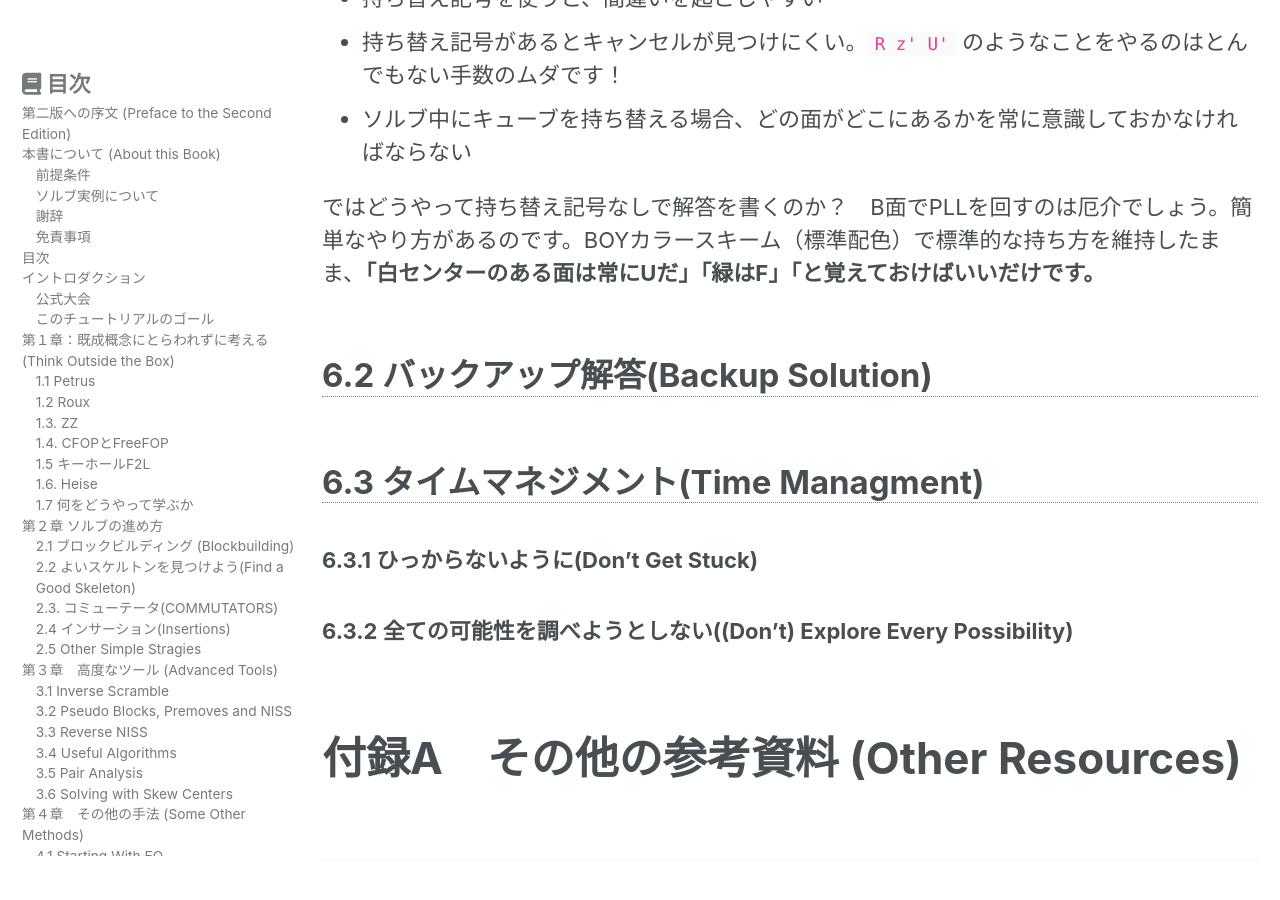
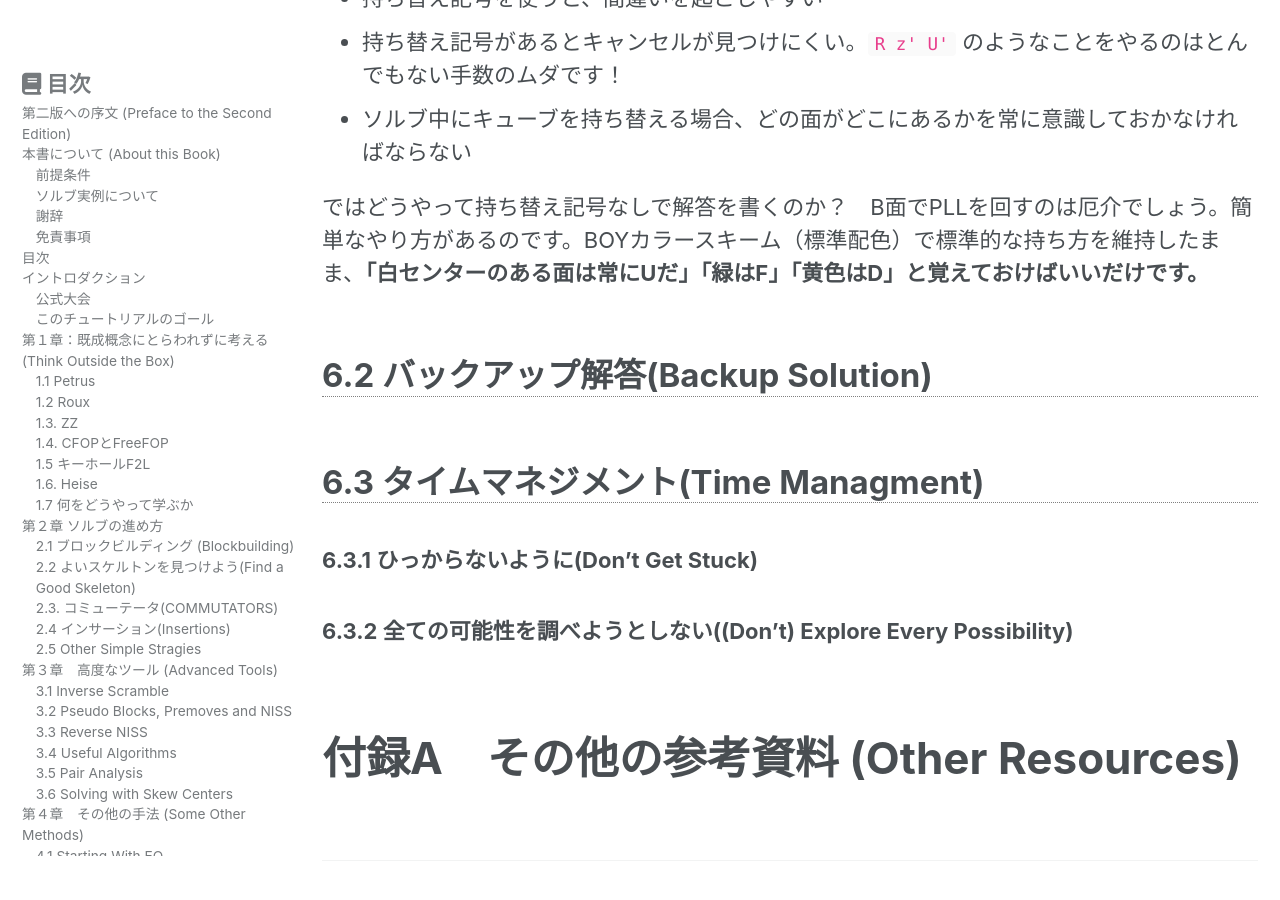
Before and after one commit to kawam1123/translation, a Jekyll site: the page built from _pages/FMC-tutorial.md, in a window 1280 px wide and 900 px high, scrolled down 45669 px. Built offline with Jekyll 4.4.1, drawn with Linux system fonts in a browser that asks for light colours; cached includes are drawn as plain includes; nearby versions of some CDN libraries.

Commit message:
6章を一部開始

```diff
--- a/_includes/head.html
+++ b/_includes/head.html
@@ -15,7 +15,6 @@
 <link rel="stylesheet" href="https://stackpath.bootstrapcdn.com/bootstrap/4.3.1/css/bootstrap.min.css" integrity="sha384-ggOyR0iXCbMQv3Xipma34MD+dH/1fQ784/j6cY/iJTQUOhcWr7x9JvoRxT2MZw1T" crossorigin="anonymous">
 <!-- For all browsers -->
 <link rel="stylesheet" href="{{ '/assets/css/main.css' | relative_url }}">
-
 <!-- For Cubing Icon -->
 <link rel="stylesheet" href="/assets/css/cubing-icons.css">
 
--- a/_pages/FMC-tutorial.md
+++ b/_pages/FMC-tutorial.md
@@ -2860,7 +2860,7 @@ In Competition
 - 持ち替え記号があるとキャンセルが見つけにくい。`R z' U'` のようなことをやるのはとんでもない手数のムダです！
 - ソルブ中にキューブを持ち替える場合、どの面がどこにあるかを常に意識しておかなければならない
 
-ではどうやって持ち替え記号なしで解答を書くのか？　B面でPLLを回すのは厄介でしょう。簡単なやり方があるのです。BOYカラースキーム（標準配色）で標準的な持ち方を維持したまま、**「白センターのある面は常にUだ」「緑はF」「と覚えておけばいいだけです。**
+ではどうやって持ち替え記号なしで解答を書くのか？　B面でPLLを回すのは厄介でしょう。簡単なやり方があるのです。BOYカラースキーム（標準配色）で標準的な持ち方を維持したまま、**「白センターのある面は常にUだ」「緑はF」「黄色はD」と覚えておけばいいだけです。**
 
 <!--
 6.1 How to Write a Solution
```
